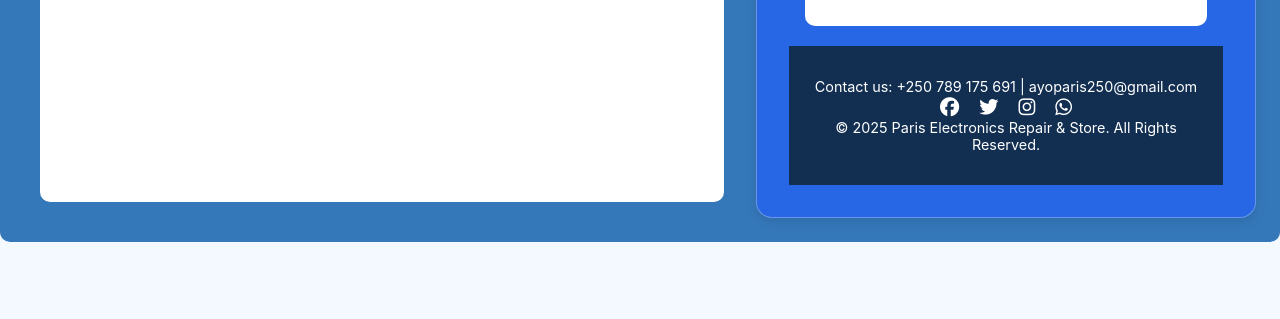
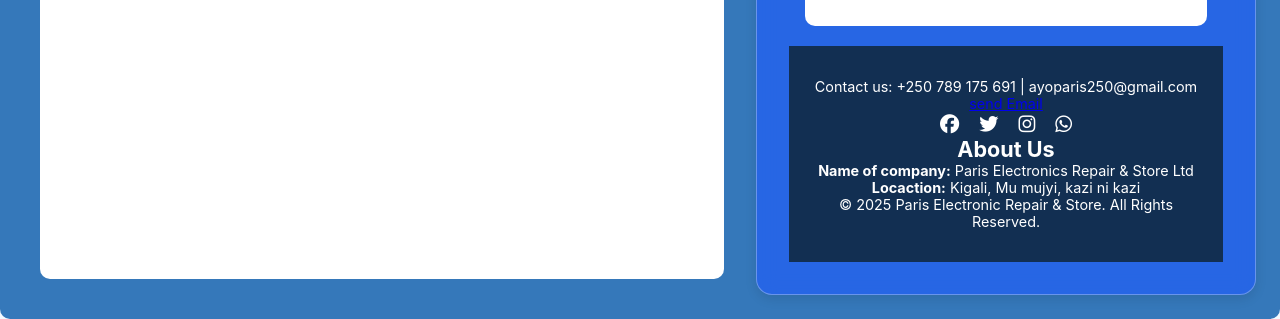
Before and after one commit to Paris-21/paris-electronic-repair-and-store, a plain HTML site: page index.html in a window 1280 px wide. Shown: the part 1542-1861 px from the top of the page. Before the commit the page ends 1784 px from the top, so only its background shows below. Drawn offline with Linux system fonts and the light colour scheme.

Commit message:
Update index.html

```diff
--- a/index.html
+++ b/index.html
@@ -3,7 +3,7 @@
 <head>
   <meta charset="UTF-8" />
   <meta name="viewport" content="width=device-width, initial-scale=1.0"/>
-  <title>Paris electronics Repair & Store</title>
+  <title>Paris electronic Repair & Store</title>
   <script src="https://kit.fontawesome.com/a076d05399.js" crossorigin="anonymous"></script>
   <link rel="icon" href="images/logo.png" type="image/png" />
   <link href="https://fonts.googleapis.com/css2?family=Roboto:wght@400;700&display=swap" rel="stylesheet"/>
@@ -173,7 +173,9 @@
         <button type="submit">Book Now</button>
         <p id="form-message" style="color: green; font-weight: bold;"></p>
       </form>
+
     </div>
+
 
     <div class="right-section" id="store-section">
       <h2 style="text-align: center; color: #e7f1ff; font-size: 2rem; background-color: #3578ba; padding: 0.5rem 1rem; border-radius: 5px;">
@@ -232,13 +234,19 @@
 
   <footer>
     <p>Contact us: +250 789 175 691 | ayoparis250@gmail.com</p>
+    <a href="mailto:ayoparis250@gmail.com">send Email</a>
     <div class="social-media">
       <a href="#"><i class="fab fa-facebook"></i></a>
       <a href="#"><i class="fab fa-twitter"></i></a>
       <a href="#"><i class="fab fa-instagram"></i></a>
       <a href="#"><i class="fab fa-whatsapp"></i></a>
     </div>
-    <p>&copy; 2025 Paris Electronics Repair & Store. All Rights Reserved.</p>
+    <div class="info-box">
+      <h2>About Us</h2>
+      <p><strong>Name of company:</strong> Paris Electronics Repair & Store Ltd</p>
+      <p><strong>Locaction:</strong> Kigali, Mu mujyi, kazi ni kazi</p>
+    </div>
+    <p>&copy; 2025 Paris Electronic Repair & Store. All Rights Reserved.</p>
   </footer>
 
   <script>
```
